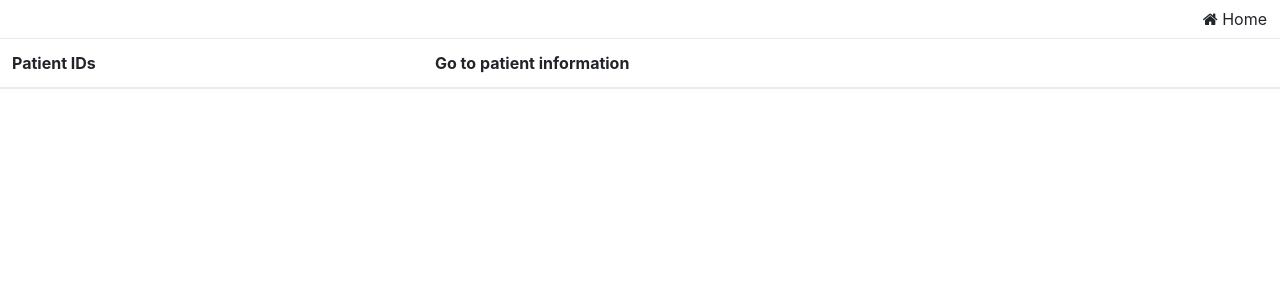
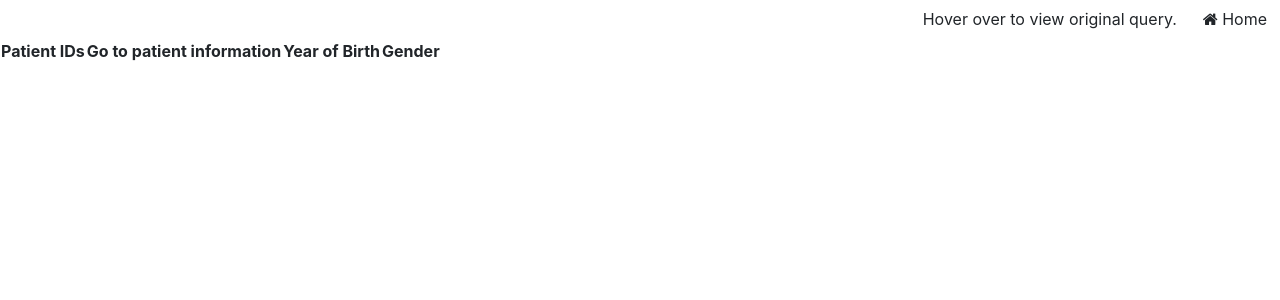
Before and after one commit to mcnamacl/LEX, a Django app: page /displayResults in a window 1280 px wide. Shown: the top 300 px of the page. Run offline with Django 3.2, Linux system fonts and the light colour scheme; lists and menus that the app fills with data are empty; some libraries are stand-ins or nearby versions.

Commit message:
Close to final version

```diff
--- a/AVERT/AVERT_Web_App/templates/displayPatientInformation.html
+++ b/AVERT/AVERT_Web_App/templates/displayPatientInformation.html
@@ -21,7 +21,7 @@
         Back</button>
 </form>
 
-<label for="categories">Choose a category:</label>
+<label for="categories">Choose a category relating to patient {{ patientID }}:</label>
 <form action="/displayPatientInformation" id="displayPatientInformation" method="POST">
     {% csrf_token %}
     <select name="categories" id="categories" value="{{ categories }}">
--- a/AVERT/AVERT_Web_App/templates/displayResults.html
+++ b/AVERT/AVERT_Web_App/templates/displayResults.html
@@ -17,15 +17,18 @@
     <button type="submit" onclick="" style="float: right" class="btn"><i class="fa fa-home"></i>
         Home</button>
 </form>
+<button style="float: right" title="{{ query }}" class="btn">Hover over to view original query.</button>
 <script src="https://ajax.googleapis.com/ajax/libs/jquery/3.1.1/jquery.min.js"></script>
 <script src="https://cdn.datatables.net/1.10.13/js/jquery.dataTables.min.js"></script>
 <link href="https://maxcdn.bootstrapcdn.com/bootstrap/4.0.0-beta.2/css/bootstrap.min.css" rel="stylesheet" />
 <div id="queryvalue" value="" class="table-responsive" style="page-break-inside:auto">
-    <table id="idtable" class="table table-striped table-hover">
+    <table id="idtable" class="order-column">
         <thead>
             <tr>
                 <th>Patient IDs</th>
-                <th>Go to patient information</th>
+                <th class="no-sort">Go to patient information</th>
+                <th class="no-sort">Year of Birth</th>
+                <th class="no-sort">Gender</th>
             </tr>
         </thead>
         <tbody id="idtablevalues">
@@ -34,29 +37,40 @@
 </div>
 
 <script>
-    var ids = JSON.parse('{{ ids|safe }}');
-    ids.sort(function (a, b) {
-        return parseInt(a) - parseInt(b);
-    });
+    var patientInfo = JSON.parse('{{ patientInfo|safe }}');
+    console.log(patientInfo)
+    function sortObjectByKeys(o) {
+        return Object.keys(o).sort().reduce((r, k) => (r[k] = o[k], r), {});
+    };
+
+    patientInfo = sortObjectByKeys(patientInfo)
 
     var table = document.getElementById("idtablevalues");
     table.innerHTML = "";
     var index = 0;
-    ids.forEach(function (id) {
+    Object.keys(patientInfo).forEach(function (id) {
         table = document.getElementById("idtablevalues");
         var row = table.insertRow(index);
         var cell = row.insertCell(0);
+        console.log(id)
         cell.innerHTML = id;
         cell = row.insertCell(1);
         cell.setAttribute('id', id);
         cell.innerHTML = '<form action="/displayPatientInformation" method="POST">{% csrf_token %}<input style="font-size: 15px; border: none; background-color: #C8DBE4;" type="submit" value="Patient ' + id + '" name="patientID"/></form>';
+        cell = row.insertCell(2)
+        cell.innerHTML = patientInfo[id][1]
+        cell = row.insertCell(3)
+        cell.innerHTML = patientInfo[id][0]
         index = index + 1;
     });
 
     $(document).ready(function () {
         $('#idtable').DataTable({
-            "pagingType": "full_numbers",
-            "searching": false
+            "ordering": true,
+            columnDefs: [{
+                orderable: false,
+                targets: "no-sort"
+            }]
         });
     });
 </script>
--- a/AVERT/AVERT_Web_App/templates/index.html
+++ b/AVERT/AVERT_Web_App/templates/index.html
@@ -12,6 +12,7 @@
 {% block main %}
 <div id="boxes">
     <div id="leftbox" style="background-color: #FFFFFF;">
+        <h5><b>LEX</b> - Linked Data Exploration</h6>
         <h6 title="General information about the current dataset."><b>General information:&#9432;</b></h6>
         <div>
             <table id="generalInfo" class="table table-striped">
@@ -24,7 +25,7 @@
             title="Click on a category below to generate a node. Build your query by clicking on potential values after exploration.">
             <b>Initial Focus Items&#9432;</b>
         </h6>
-        <div class="table-responsive" style="height: 340pt;">
+        <div class="table-responsive" style="height: 290pt;">
             <table id="categories" class="table table-striped table-hover">
                 <tbody>
                     {% for layer, tmp in layers.items %}
@@ -75,7 +76,7 @@
             <table id="querytable" class="table" style="font-size: 80%">
                 <thead>
                     <tr>
-                        <b>Outline of Query</b>
+                        <b title="Generates an AND query of all the values ticked.">Outline of Query</b>
                     </tr>
                 </thead>
                 <tbody id="querytable">
--- a/AVERT/AVERT_Web_App/views.py
+++ b/AVERT/AVERT_Web_App/views.py
@@ -140,13 +140,13 @@ def displayResults(request):
         query = json.loads(query)
         rkdvoc = query["information"][voidVocab].replace('<', "").replace('>', "")
         finalQuery = genQuery(query, rkdvoc)
-        patientIDs = genPatientIds(finalQuery)
-        request.session['ids'] = patientIDs
+        patientInfo = genPatientInfo(finalQuery)
+        request.session['patientInfo'] = patientInfo
         request.session['queryvalue'] = finalQuery
     else:
-        patientIDs = request.session.get('ids')
+        patientInfo = request.session.get('patientInfo')
         finalQuery = request.session.get('queryvalue')
-    context["ids"] = json.dumps(patientIDs)
+    context["patientInfo"] = json.dumps(patientInfo)
     context["query"] = finalQuery
     return render(request, "displayResults.html", context)
 
@@ -232,7 +232,7 @@ def genPatientQuery(patientID, category, rkdvoc):
 def genQuery(query, rkdvoc):
     finalQuery = ""
 
-    select = "SELECT ?id "
+    select = "SELECT ?id ?gender ?birthyear "
 
     selectvalues = ""
 
@@ -241,6 +241,8 @@ def genQuery(query, rkdvoc):
     groupby = "GROUP BY "
 
     where = where + " ?rec " + "<" + rkdvoc + "patientID> ?id. "
+    where = where + " ?rec " + "<" + rkdvoc + "gender> ?gender. "
+    where = where + " ?rec " + "<" + rkdvoc + "yearOfBirth> ?birthyear . "
 
     index = 1
 
@@ -266,7 +268,7 @@ def genQuery(query, rkdvoc):
 
                 index = index + 1
     finalQuery = select + where + "}"
-    finalQuery = finalQuery + groupby + " ?id"
+    finalQuery = finalQuery + groupby + " ?id ?gender ?birthyear "
     return finalQuery
 
 def genPatientIds(query):
@@ -279,6 +281,20 @@ def genPatientIds(query):
     for id in res:
         ids.append(id["id"]["value"])
     return ids
+
+def genPatientInfo(query):
+    finalquery = createquery(query)
+    site = urlify(finalquery)
+    print(site)
+    res = getjsonresults(site)
+
+    patientInfo = {}
+
+    for id in res:
+        patientInfo[id["id"]["value"]] = []
+        patientInfo[id["id"]["value"]].append(id["gender"]["value"])
+        patientInfo[id["id"]["value"]].append(id["birthyear"]["value"])
+    return patientInfo
 
 def getjsonresults(site):
     r = requests.get(url=site)
```
Also changed, not shown: AVERT/db.sqlite3.
